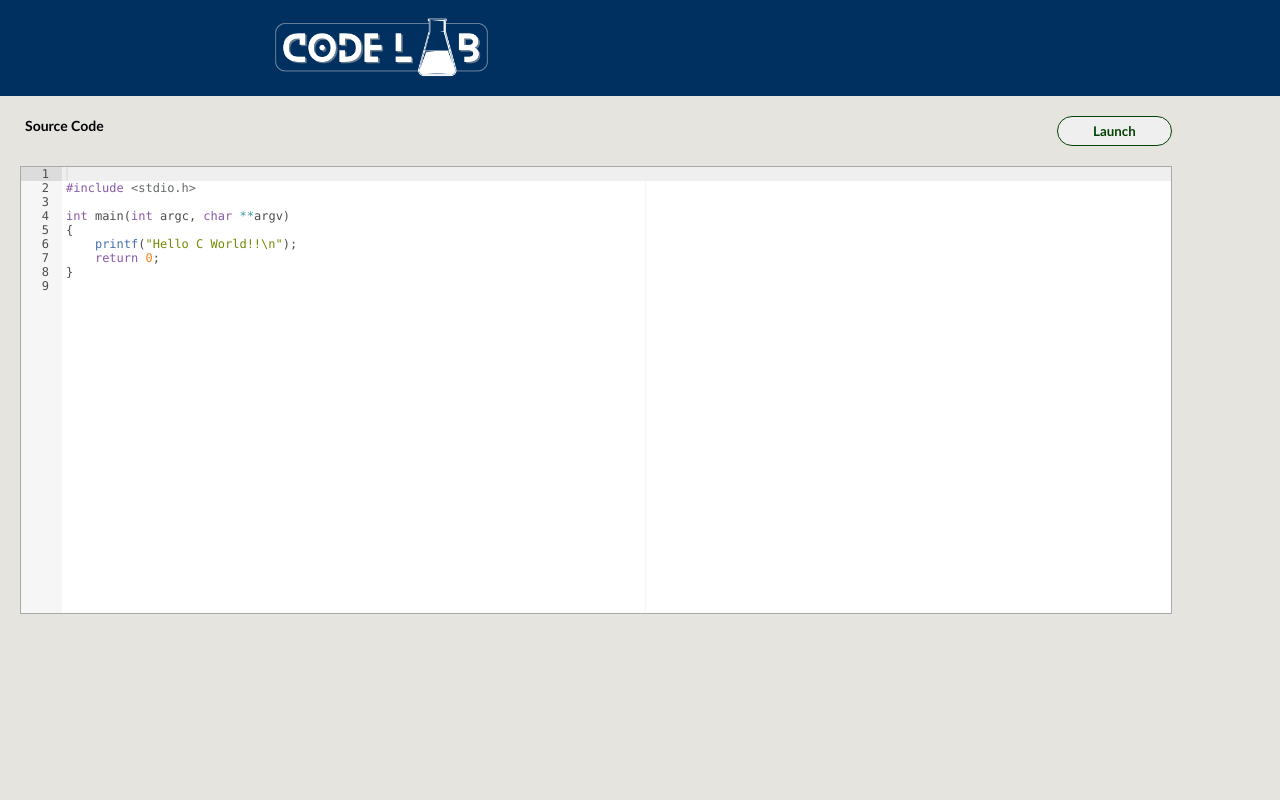
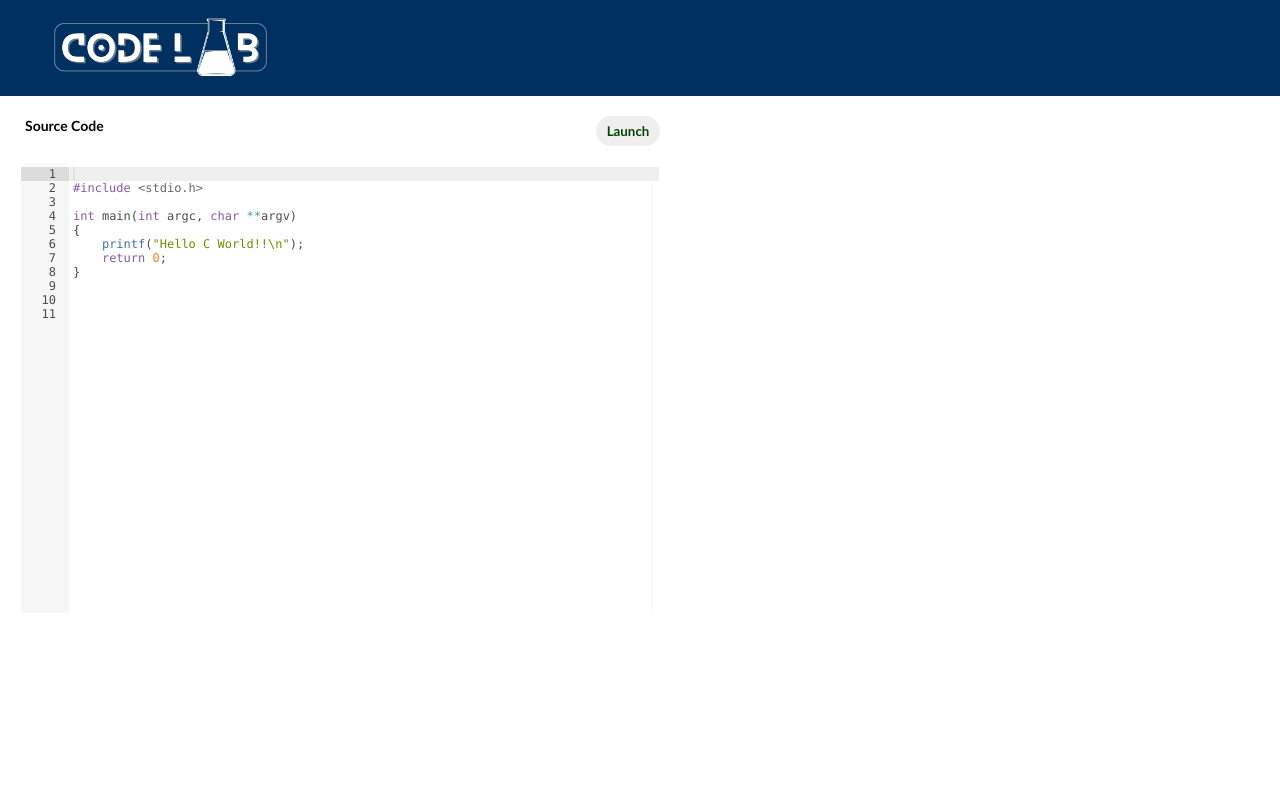
Before and after one commit to GordonChen19/CodeLab-Source-Code, a Flask app: page /session/1/C in a window 1280 px wide. Run offline with Flask 3, Linux system fonts and the light colour scheme; a user stored in the database is signed in.

Commit message:
fixed ide

```diff
--- a/Website/static/css/editor.css
+++ b/Website/static/css/editor.css
@@ -1,5 +1,5 @@
 body {
-  background: #e5e4df;
+  background: #ffffff;
   color: #000305;
   font-size: 87.5%;
   /* Base font size: 14px */
@@ -29,7 +29,7 @@ body {
 
 #code {
   position: relative;
-  width: 90%;
+  width: 50%;
   min-height: 70%;
   margin-top: 20px;
   margin-left: 20px;
@@ -41,7 +41,7 @@ form{
 }
 
 #launch-button {
-  border: 1px solid rgb(4, 66, 4);
+  border: 1px solid rgba(4, 66, 4, 0);
   color: rgb(4, 66, 4);
   border-radius: 20px;
   height: 30px;
@@ -154,7 +154,7 @@ form{
 
 #text-code-ace {
   padding: 2px;
-  border: 1px solid rgb(169, 169, 169);
+  border: 1px solid rgba(169, 169, 169, 0);
 }
 
 #text-result {
@@ -188,25 +188,28 @@ header{
   margin: 0;
   padding: 0;
 }
+
 .navbar {
   background-color: #003060;
   height: 12vh;
   width: 100%;
   display: flex;
+  justify-content: space-between;
   align-items: center;
 }
 
 .logoheader {
-  width: 60%;
-  float: left;
-  margin:0;
+  display: flex;
+  justify-content: center;
+  align-items: center;
+  text-decoration: none;
+  margin-left: 30px;
 }
 
 .logoheader img {
   height: 10vh;
   margin-right: 5px;
 }
-
 
 /*Edit Buttons - 'revert to original' & 'save' */
 .editButtons{
--- a/Website/templates/code_editor.html
+++ b/Website/templates/code_editor.html
@@ -29,12 +29,13 @@
         <div id="content">
             <!-- ************  CODING ZONE  ************ -->
             <div id="code">
-                <form method="post,code" action="{{ target }}">
+                <form method="POST" action="{{ target }}">
                     <div id="title-code" class="head-section">
                     Source Code
                     </div>
 
-                    <input id="launch-button" class="head-section" type="submit" value="Launch" />
+                    <input id="launch-button" class="head-section" type="submit" value="Launch" name='launch-button'   />
+
 
                     <textarea id="text-code" name="code" rows={{ rows }} cols={{ cols }}>
                         {{ code }}
@@ -71,6 +72,7 @@
                 editorElement.innerHTML = editor.getValue();
             });
 
+
         </script>
     </body>
 </html>
--- a/Website/templates/code_editor2.html
+++ b/Website/templates/code_editor2.html
@@ -136,8 +136,7 @@
         });
 
       function output(){
-        var resrun="{{resrun}}"
-        alert("output: "+resrun)
+        alert("output: "+"{{resrun}}")
       }
     </script>
   </body>
--- a/Website/views.py
+++ b/Website/views.py
@@ -83,6 +83,8 @@ int main(int argc, char **argv)
     printf("Hello C World!!\\n");
     return 0;
 }
+
+
 """
 
 default_cpp_code = """
@@ -95,6 +97,8 @@ int main(int argc, char **argv)
     cout << "Hello C++ World" << endl;
     return 0;
 }
+
+
 """
 
 default_python_code = """
@@ -103,6 +107,8 @@ import os
 
 if __name__ == "__main__":
     print ("Hello Python World!!")
+
+
 """
 
 default_rows = "15"
@@ -116,20 +122,26 @@ default_cols = "60"
 def enter_room_python(room_id):
 
     if(request.method=='POST'):
-        print("executed")
+
         if 'launch-button' in request.form:
-            print("Executed")
+
             code = request.form['code'] #preserves indentation
-            print(code)
+            index=code.find("Output")
+            code=code[:index]
+
             run = runcode.RunPyCode(code)
             rescompil, resrun = run.run_py_code()
-            print(resrun)
-            # if resrun== '':
-            #     print("branchstatement")
-            #     resrun = 'No result!'
+            if resrun== '':
+                print("branchstatement")
+                resrun = 'No result!'
+            code = code + 'Output: ' + '\n' + resrun  + '\n' + 'Compilation: ' + '\n' + rescompil
+
+
         elif 'saveButton' in request.form:
             room=Room.query.filter_by(id=room_id).first()
             code=request.form['code']
+            index=code.find("Output")
+            code=code[:index]
             room.data=code
             db.session.commit()
             redirect(url_for('views.view_invitations'))
```
Also changed, not shown: 1 other file.
